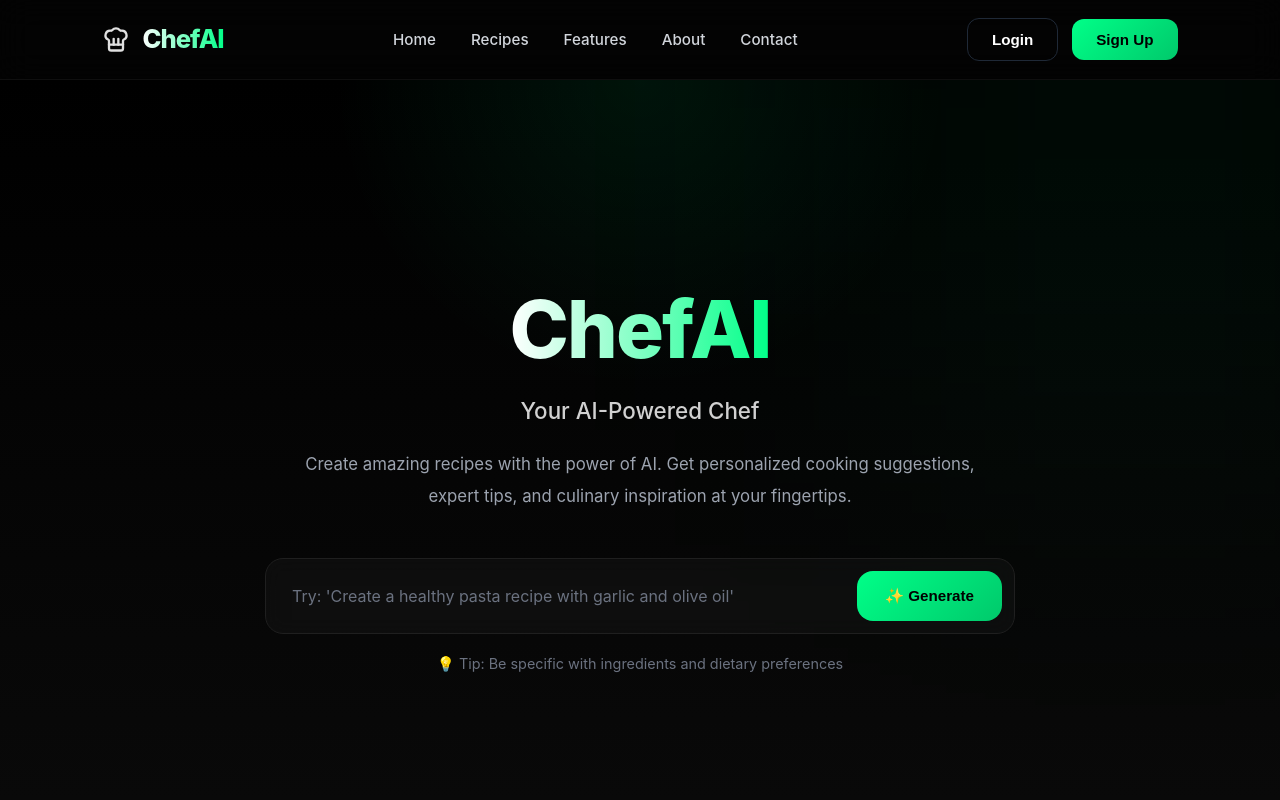
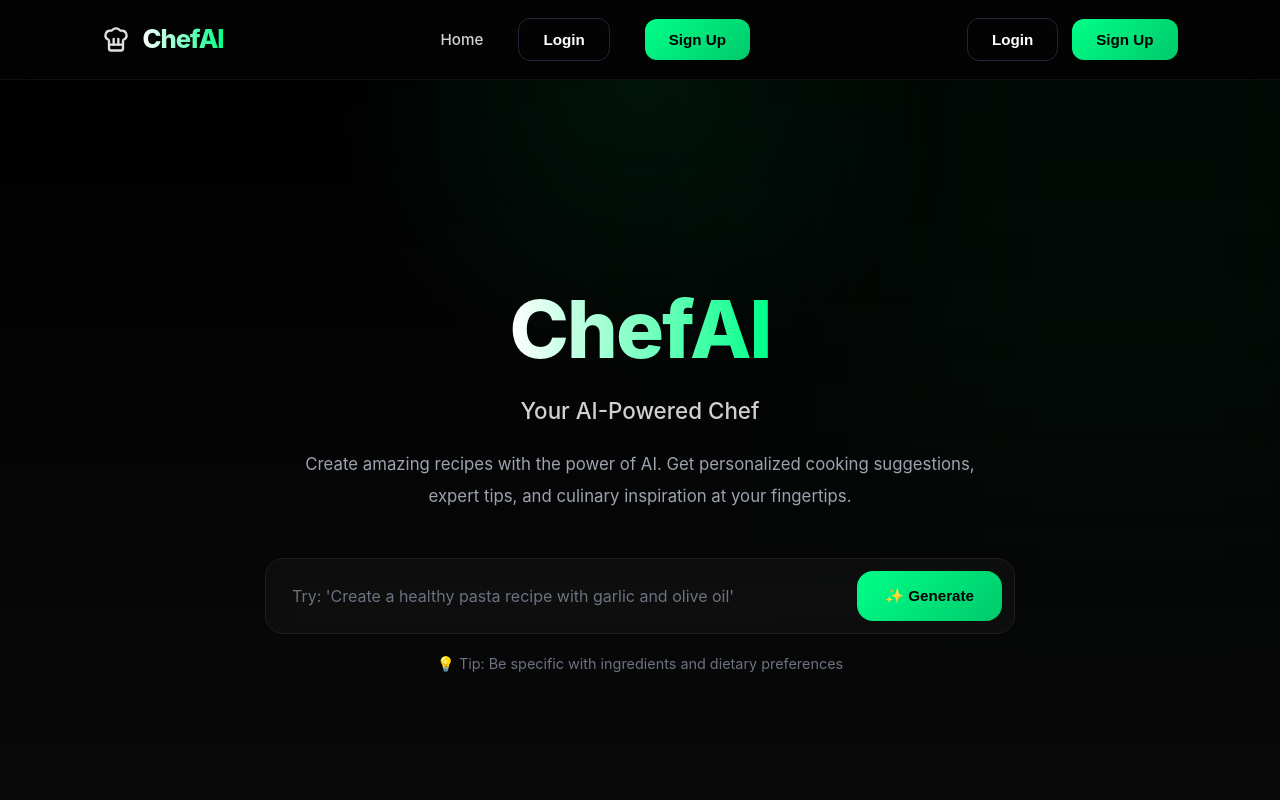
Before and after one commit to Saqibmalik-786/ChefAi, a React (Vite) app in the folder client/: page / in a window 1280 px wide. Shown: the top 800 px of the page. Built offline with nearby package versions, Linux system fonts and the light colour scheme; no server answers.

Commit message:
navbar mbl ratio solve

```diff
--- a/client/src/components/Navbar.jsx
+++ b/client/src/components/Navbar.jsx
@@ -28,11 +28,21 @@ function Navbar() {
         </button>
 
         <ul className={`navbar-links ${isOpen ? 'active' : ''}`}>
-          <li><Link to="/">Home</Link></li>
-          <li><Link to="/recipes">Recipes</Link></li>
-          <li><Link to="/features">Features</Link></li>
-          <li><Link to="/about">About</Link></li>
-          <li><Link to="/contact">Contact</Link></li>
+          {user ? (
+            <>
+            <li><Link to="/dashboard">Dashboard</Link></li>
+            </>
+          ) : (
+            <>
+           <li><Link to="/">Home</Link></li>
+          <Link to="/signin">
+              <button className="btn-login">Login</button>
+            </Link>
+            <Link to="/signup">
+              <button className="btn-signup">Sign Up</button>
+            </Link>
+            </>
+          )}
         </ul>
 
         {user ? (
```
